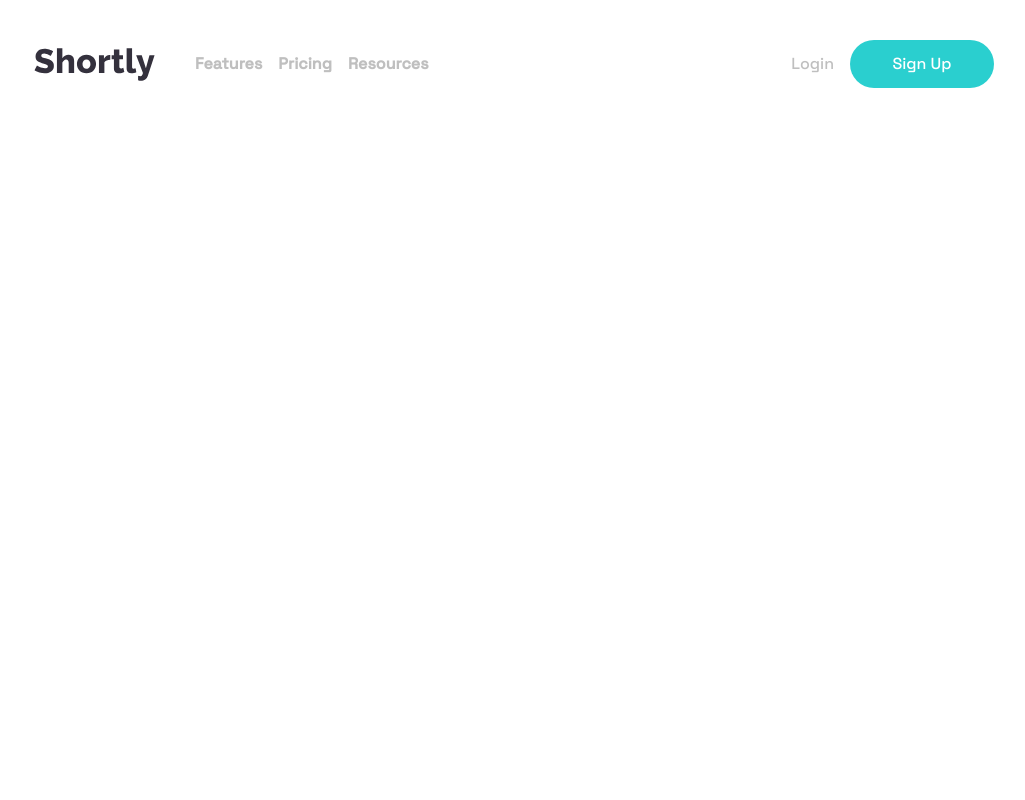
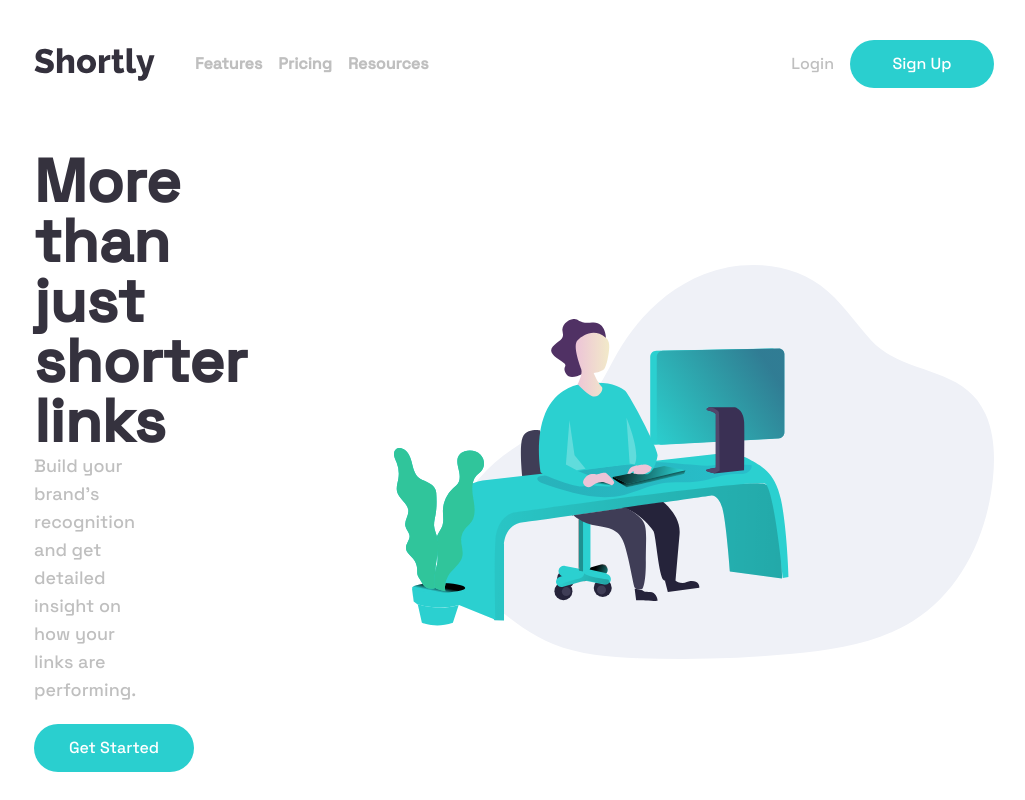
Before and after one commit to QuarksNP/shortly-api, a Next.js app: page / in a window 1280 px wide. Shown: the whole page, without its empty margins (126-1151 px from the left). Built offline with nearby package versions, Linux system fonts and the light colour scheme.

Commit message:
implementing description

```diff
--- a/src/app/page.jsx
+++ b/src/app/page.jsx
@@ -1,9 +1,11 @@
 import Header from '.././components/Header/Header'
+import Description from '@/components/Description/Description'
 
 export default function app() {
     return(
         <>
             <Header />
+            <Description />
         </>
     )
 }
--- /dev/null
+++ b/src/components/Description/Description.jsx
@@ -0,0 +1,22 @@
+import Image from "next/image"
+import ilustration from "../../../public/images/illustration-working.svg";
+import GetStarted from "../common/btnGetStarted/btnGetStarted";
+import styles from "./Description.module.css"
+
+export default function Description() {
+    return (
+        <section className={styles.section}>
+            <Image src={ilustration} width={600} height={600}/>
+            <div className={styles.article}>
+                <article>
+                    <h1 className={styles.title}>More than just shorter links</h1>
+                    <p className={styles.description}>
+                        Build your brand's recognition and get detailed insight on how your
+                            links are performing.
+                    </p>
+                </article>
+                <GetStarted />
+            </div>
+        </section>
+    );
+};
--- /dev/null
+++ b/src/components/Description/Description.module.css
@@ -0,0 +1,39 @@
+.section{
+    @apply
+    flex
+    flex-col
+    text-center
+    items-center
+    px-10
+    pt-10
+    lg:px-40
+    xl:text-left
+    xl:flex-row-reverse
+    xl:gap-60
+    xl:pt-16
+
+}
+
+.article{
+    @apply
+    w-full
+    grid
+    grid-cols-1
+    items-center
+    justify-center
+    gap-5
+}
+
+.title{
+    @apply
+    text-6xl
+    text-Very-Dark-Blue
+    font-bold
+
+}
+
+.description{
+    @apply
+    text-lg
+    text-Gray
+}
--- /dev/null
+++ b/src/components/common/btnGetStarted/btnGetStarted.jsx
@@ -0,0 +1,9 @@
+import styles from "./btnGetStarted.module.css"
+
+export default function GetStarted() {
+    return(
+        <button className={styles.btnGetStarted}>
+            Get Started
+        </button>
+    )
+}
--- /dev/null
+++ b/src/components/common/btnGetStarted/btnGetStarted.module.css
@@ -0,0 +1,12 @@
+.btnGetStarted{
+    @apply
+    w-40
+    h-12
+
+    text-white
+    bg-Cyan
+    rounded-full
+    hover:bg-Hover-Cyan
+    transition-colors
+
+}
```
